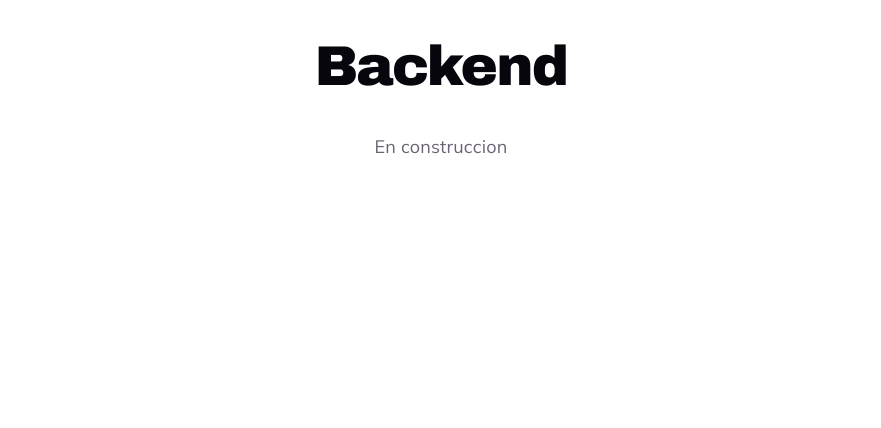
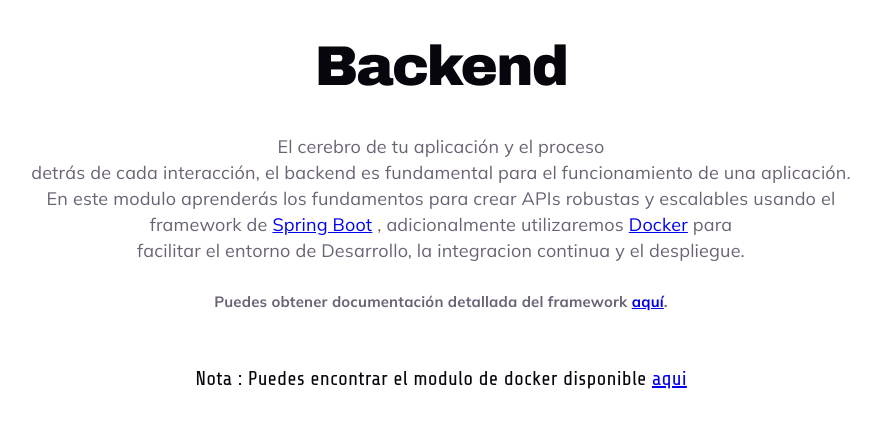
Before and after one commit to Lazheart/DBP-CS2031, a React (Vite) app: page /DBP-CS2031/backend in a window 1280 px wide. Shown: the top 428 px of the page, without its empty margins (199-1080 px from the left). Built offline with nearby package versions, Linux system fonts and the light colour scheme; a web font is replaced by a local one.

Commit message:
feat: backend star implementation

```diff
--- a/src/pages/HomePage.tsx
+++ b/src/pages/HomePage.tsx
@@ -167,11 +167,10 @@ const HomePage = () => {
                                     Construcción de APIs robustas en spring boot con el ecosistema Java moderno y maven como gestor de dependencias.
                                 </p>
                                 <div className="module-card__tags">
-                                    <span className="module-tag">JWT</span>
-                                    <span className="module-tag">DTO</span>
-                                    <span className="module-tag">SMTP</span>
-                                    <span className="module-tag">CORS</span>
-                                    <span className="module-tag">Swagger-UI</span>
+                                    <span className="module-tag">Authentication</span>
+                                    <span className="module-tag">Security</span>
+                                    <span className="module-tag">Testing & Documentation</span>
+                                    <span className="module-tag">SMTP & WebSockets</span>
                                 </div>
                             </Link>
 
--- a/src/pages/backend/BackendPage.tsx
+++ b/src/pages/backend/BackendPage.tsx
@@ -1,8 +1,35 @@
+import ModuleHeader from "../../components/PageHeader";
+import {Link} from "react-router-dom";
+
+
 const BackendPage = () => {
-    return (
-        <div className="backend-page">
-            <h1>Backend</h1>
-            <p>En construccion</p>
+  return (
+    <div className="backend-page">
+      <div className="backend-title-container">
+        <h1 className="backend-title">Backend</h1>
+        <p className="backend-description">
+          El cerebro de tu aplicación y el proceso <br />
+          detrás de cada interacción, el backend es fundamental para el funcionamiento de una aplicación.
+          <br />
+          En este modulo aprenderás los fundamentos para crear APIs robustas y
+          escalables usando el
+          <br />
+           framework de <a href="https://spring.io/projects/spring-boot" target="_blank">Spring Boot</a> , adicionalmente utilizaremos <a href="https://www.docker.com/">Docker</a> para
+          <br />
+          facilitar el entorno de Desarrollo, la integracion continua y el despliegue.
+
+          <h5>Puedes obtener documentación detallada del framework <a href="https://docs.spring.io/spring-framework/reference/index.html" target="_blank">aquí</a>.</h5>
+          <br />
+
+          <h3>Nota : Puedes encontrar el modulo de docker disponible <Link to='/tools/docker'>aqui</Link>
+          </h3>
+
+        </p>
+      </div>
+
+      <div className="backend-content-container">
+                    {/* Contenedor de topicos */}
+            </div>
         </div>
     )
 }
```
Also changed, not shown: src/pages/backend/HowStarPage.tsx (added, +17 -0 lines).
